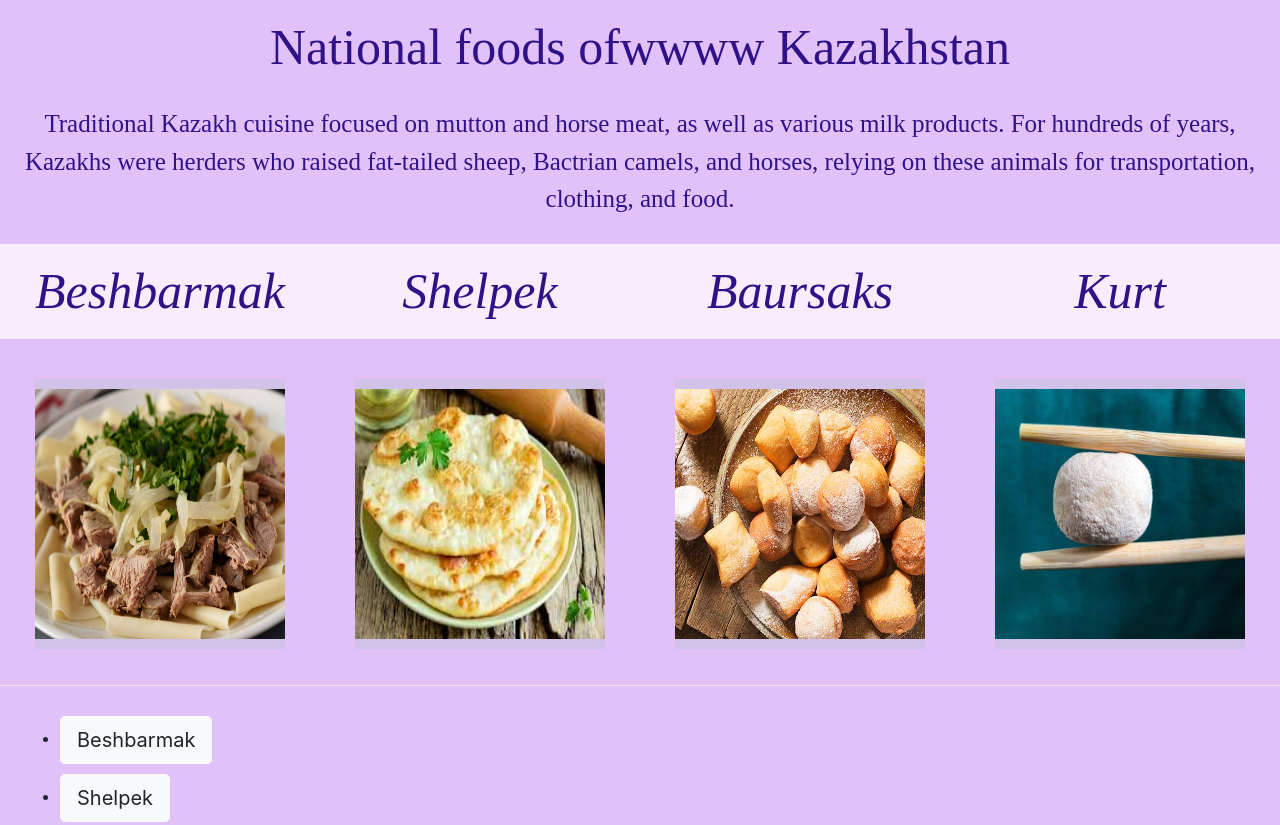
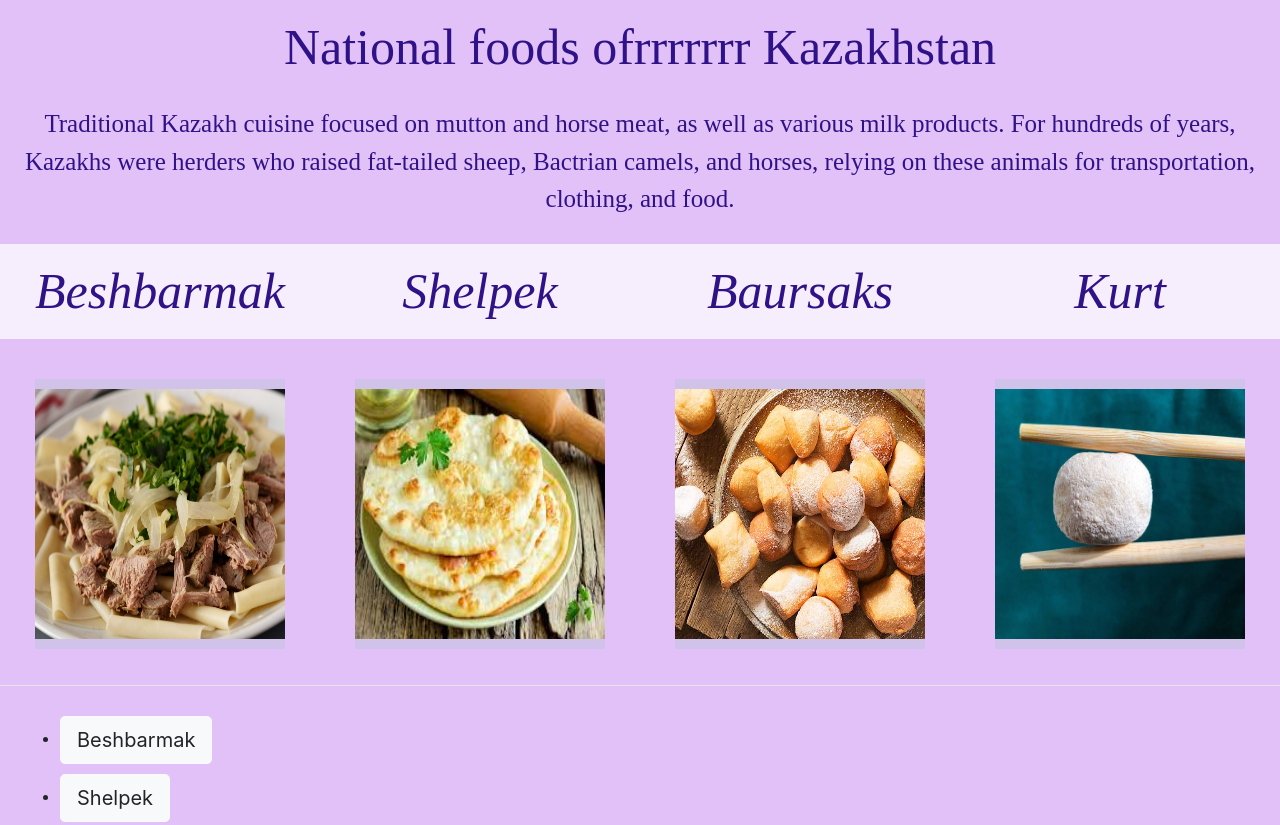
Before and after one commit to 200103199/project, a plain HTML site: page index.html in a window 1280 px wide. Shown: the top 825 px of the page. Drawn offline with nearby package versions, Linux system fonts and the light colour scheme; files whose address does not match are found by name.

Commit message:
Karlygash

```diff
--- a/index.html
+++ b/index.html
@@ -9,7 +9,7 @@
 </head>
 </html>
 <body>
-    <div>National foods ofwwww Kazakhstan</div>
+    <div>National foods ofrrrrrrr Kazakhstan</div>
     <div class="container-fluid">
       <p>Traditional Kazakh cuisine focused on mutton and horse meat, as well as various milk products. For hundreds of years, Kazakhs were herders who raised fat-tailed sheep, Bactrian camels, and horses, relying on these animals for transportation, clothing, and food.</p>
       <div class="row" style="font-size: 14px; font-style: italic; background-color:rgb(226, 192, 248);  color: rgba(255, 255, 255, 0.726);;">
```
